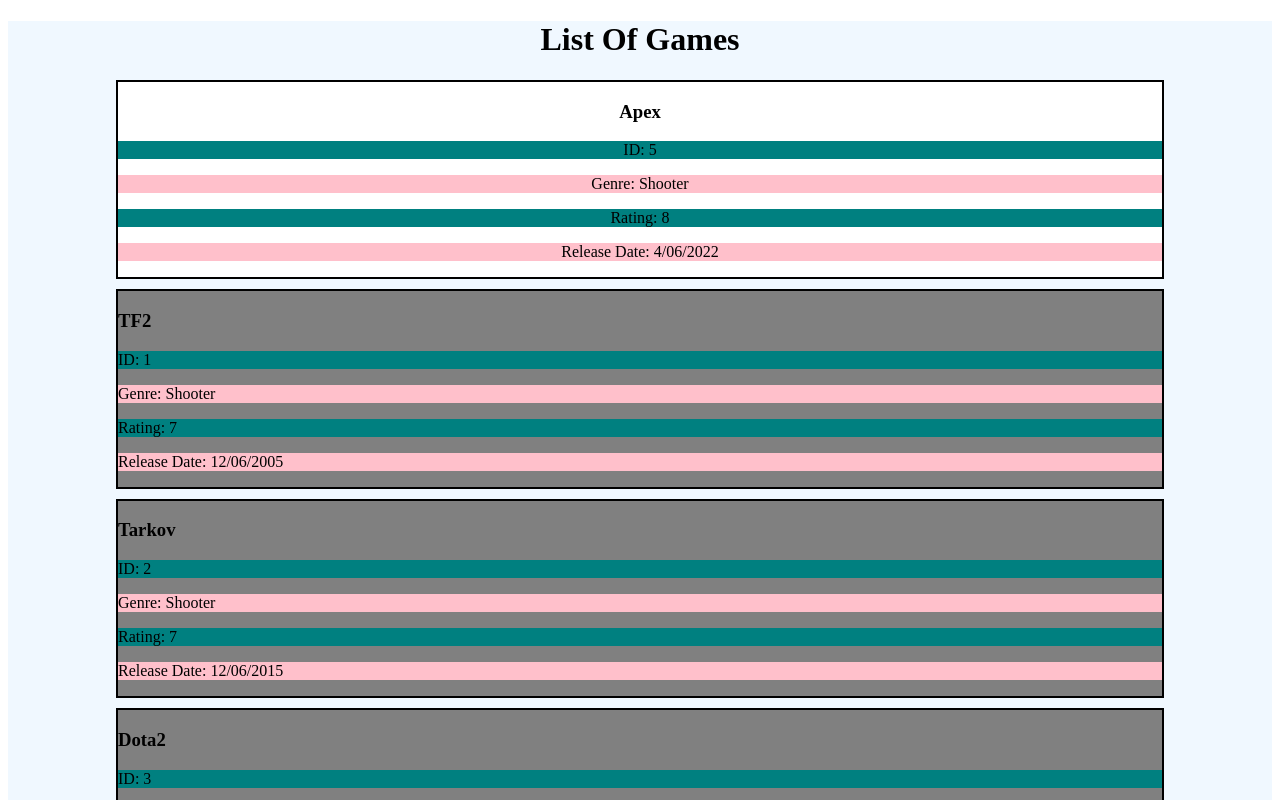
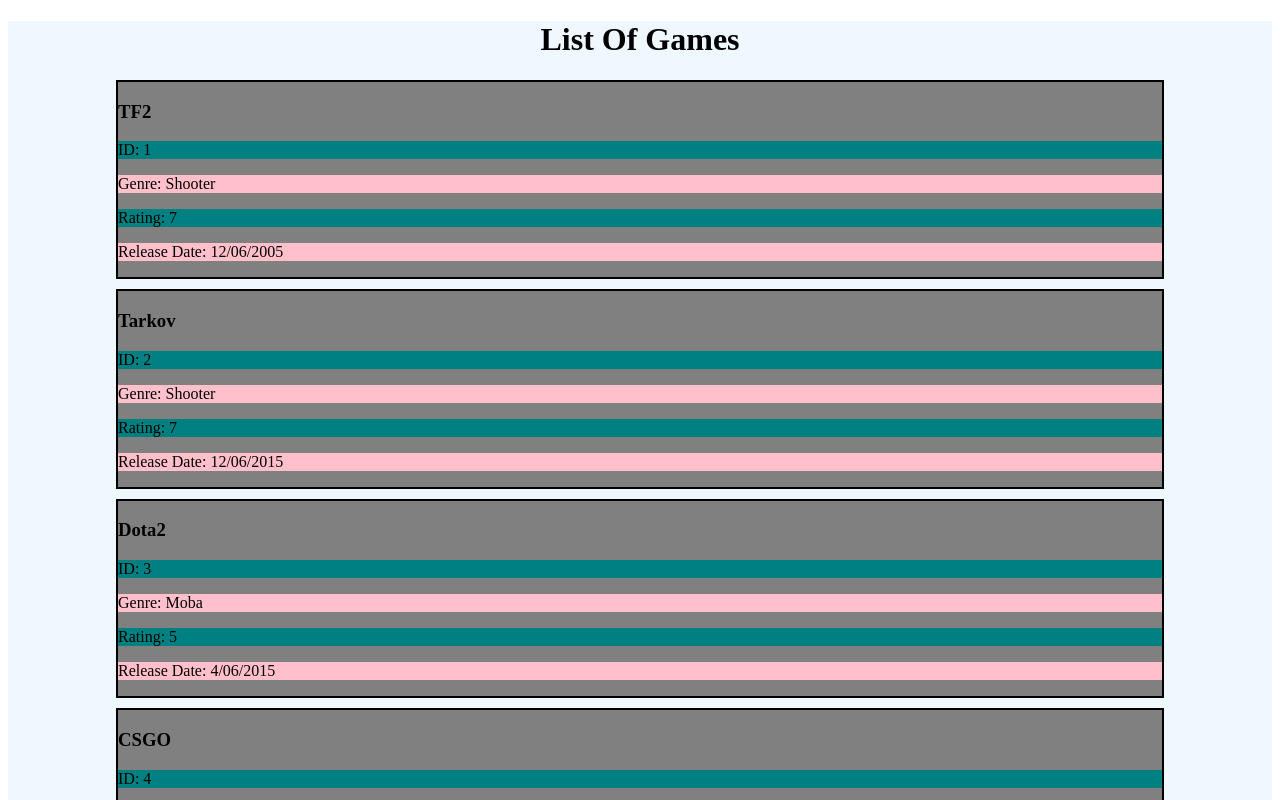
Before and after one commit to YousifSako/yousif_sako_Learning_Angular, an Angular app: page / in a window 1280 px wide. Shown: the top 800 px of the page. Built offline with nearby package versions, Linux system fonts and the light colour scheme.

Commit message:
Assignment 4 Completed With Click Bonus

```diff
--- a/src/app/games-list-item/games-list-item.component.html
+++ b/src/app/games-list-item/games-list-item.component.html
@@ -1,11 +1,11 @@
-<div class="selectedItem" *ngIf="item" style="border: 2px solid;">
-  <h3>{{ item.name }}</h3>
-  <p>ID: {{ item.id }}</p>
-  <p>Genre: {{ item.genre }}</p>
-  <p>Rating: {{ item.rating }}</p>
-  <p *ngIf="item.releaseDate">Release Date: {{ item.releaseDate }}</p>
+<div class="selectedItem" *ngIf="selectedGame" style="border: 2px solid;">
+  <h3>{{ selectedGame.name }}</h3>
+  <p>ID: {{ selectedGame.id }}</p>
+  <p>Genre: {{ selectedGame.genre }}</p>
+  <p>Rating: {{ selectedGame.rating }}</p>
+  <p *ngIf="selectedGame.releaseDate">Release Date: {{ selectedGame.releaseDate }}</p>
 </div>
-<div *ngIf="game" style="border: 2px solid;">
+<div *ngFor="let game of gameList" style="border: 2px solid;" (click)="selectGame(game)">
   <h3>{{ game.name }}</h3>
   <p>ID: {{ game.id }}</p>
   <p>Genre: {{ game.genre }}</p>
--- a/src/app/games-list-item/games-list-item.component.ts
+++ b/src/app/games-list-item/games-list-item.component.ts
@@ -1,6 +1,7 @@
 import {Component, Input} from '@angular/core';
 import {Games} from "../shared/models/games";
 import {NgForOf, NgIf} from "@angular/common";
+import {gameList} from "../data/mock-content";
 
 @Component({
   selector: 'app-games-list-item',
@@ -15,4 +16,11 @@
 export class GamesListItemComponent {
   @Input() game?: Games;
   @Input() item?: Games;
+  selectedGame?: Games;
+  //function to set which student to display
+  selectGame(games: Games): void {
+    this.selectedGame = games;
+  }
+
+  protected readonly gameList = gameList;
 }
--- a/src/app/games-list/games-list.component.html
+++ b/src/app/games-list/games-list.component.html
@@ -1 +1 @@
-<app-games-list-item *ngFor="let game of gameList" [game]="game"></app-games-list-item>
+<app-games-list-item></app-games-list-item>
--- a/src/app/games-list/games-list.component.ts
+++ b/src/app/games-list/games-list.component.ts
@@ -28,4 +28,10 @@
       complete: () => console.log("Game data fetch complete!")
     })
   }
+
+  selectedItem?: Games;
+  selectGame(student: Games): void {
+    this.selectedItem = student;
+  }
+
 }
```
